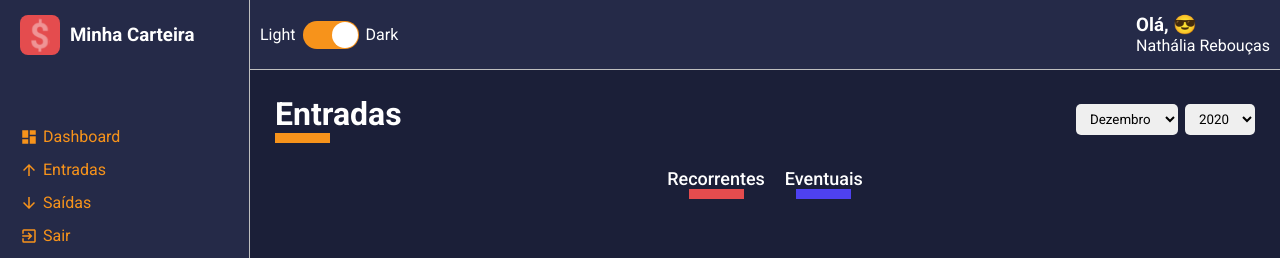
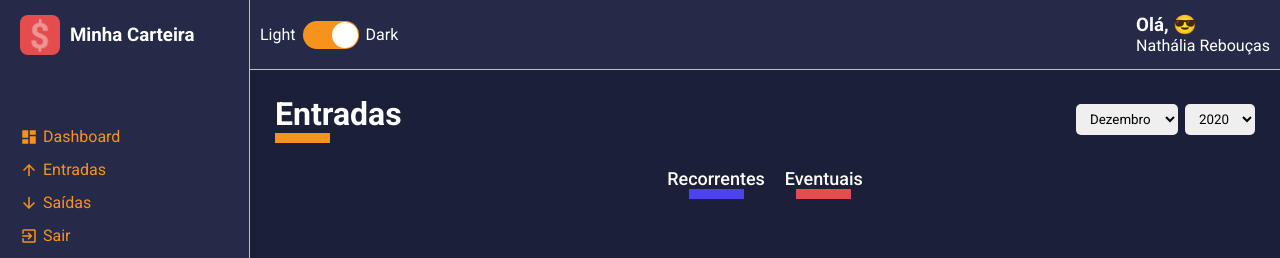
Before and after one commit to nathaliareboucas/minha-carteira, a React (Create React App) app: page /list/entry-balance in a window 1280 px wide. Shown: the top 258 px of the page. Built offline with nearby package versions, Linux system fonts and the light colour scheme.

Commit message:
filtrando pelo tipo de movimento financeiro

```diff
--- a/src/pages/List/index.tsx
+++ b/src/pages/List/index.tsx
@@ -34,6 +34,7 @@ const List: React.FC<IRouteParams> = ({match}) => {
   const [data, setData] = useState<IData[]>([]);
   const [monthSelected, setMonthSelected] = useState<string>(String(new Date().getMonth() + 1));
   const [yearSelected, setYearSelected] = useState<string>(String(new Date().getFullYear()));
+  const [selectedFrequency, setSelectedFrequency] = useState(['recorrente', 'eventual']);
 
   const {type} = match.params;
 
@@ -77,13 +78,26 @@ const List: React.FC<IRouteParams> = ({match}) => {
     });
   }, [listData]);
 
+  const handleFrequencyClick = (frequency: string) => {
+      const alreadySelected = selectedFrequency.findIndex(item => item === frequency);
+
+      if (alreadySelected >= 0) {
+        const filtered = selectedFrequency.filter(item => item !== frequency);
+        setSelectedFrequency(filtered);
+      } else {
+        setSelectedFrequency(prev => [...prev, frequency]);
+      }
+  }
+
   useEffect(() => {
     const filteredDate = listData.filter(item => {
       const date = new Date(item.date);
       const month = String(date.getMonth() + 1);
       const year = String(date.getFullYear());
 
-      return month === monthSelected && year === yearSelected;
+      return month === monthSelected &&
+        year === yearSelected &&
+        selectedFrequency.includes(item.frequency);
     });
 
     const formattedData = filteredDate.map(item => {
@@ -97,7 +111,7 @@ const List: React.FC<IRouteParams> = ({match}) => {
       }
     });
     setData(formattedData);
-  }, [listData, monthSelected, yearSelected]);
+  }, [listData, monthSelected, yearSelected, selectedFrequency]);
 
   return(
     <Container>
@@ -111,8 +125,19 @@ const List: React.FC<IRouteParams> = ({match}) => {
       </ContentHeader>
 
       <Filters>
-        <button type="button" className="tag-filter tag-filter-recurrent">Recorrentes</button>
-        <button type="button" className="tag-filter tag-filter-eventual">Eventuais</button>
+        <button type="button"
+        className={`tag-filter tag-filter-recurrent
+        ${selectedFrequency.includes('recorrente') && 'tag-actived'}`}
+        onClick={() => handleFrequencyClick('recorrente')}>
+          Recorrentes
+        </button>
+
+        <button type="button"
+        className={`tag-filter tag-filter-eventual
+        ${selectedFrequency.includes('eventual') && 'tag-actived'}`}
+        onClick={() => handleFrequencyClick('eventual')}>
+          Eventuais
+        </button>
       </Filters>
 
       <Content>
--- a/src/pages/List/styles.ts
+++ b/src/pages/List/styles.ts
@@ -17,6 +17,7 @@ export const Filters = styled.div`
     color: ${props => props.theme.colors.white};
     margin: 0 10px;
     transition: opacity .3s;
+    opacity: .4;
 
     &:hover {
       opacity: .7;
@@ -28,7 +29,7 @@ export const Filters = styled.div`
     display: block;
     width: 55px;
     margin: 0 auto;
-    border-bottom: 10px solid ${props => props.theme.colors.warning};
+    border-bottom: 10px solid ${props => props.theme.colors.success};
   }
 
   .tag-filter-eventual::after {
@@ -36,6 +37,10 @@ export const Filters = styled.div`
     display: block;
     width: 55px;
     margin: 0 auto;
-    border-bottom: 10px solid ${props => props.theme.colors.success};
+    border-bottom: 10px solid ${props => props.theme.colors.warning};
+  }
+
+  .tag-actived {
+    opacity: 1;
   }
 `;
```
Also changed, not shown: 1 other file (tests, documents, lock files or other folders).
